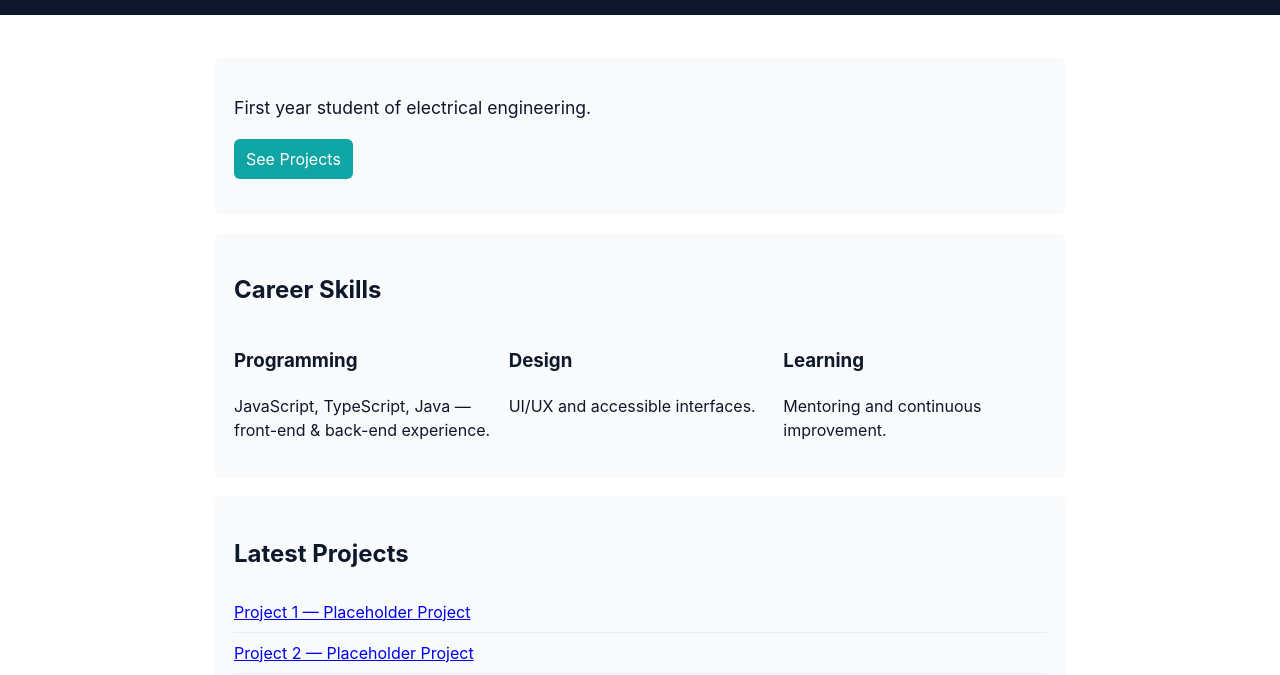
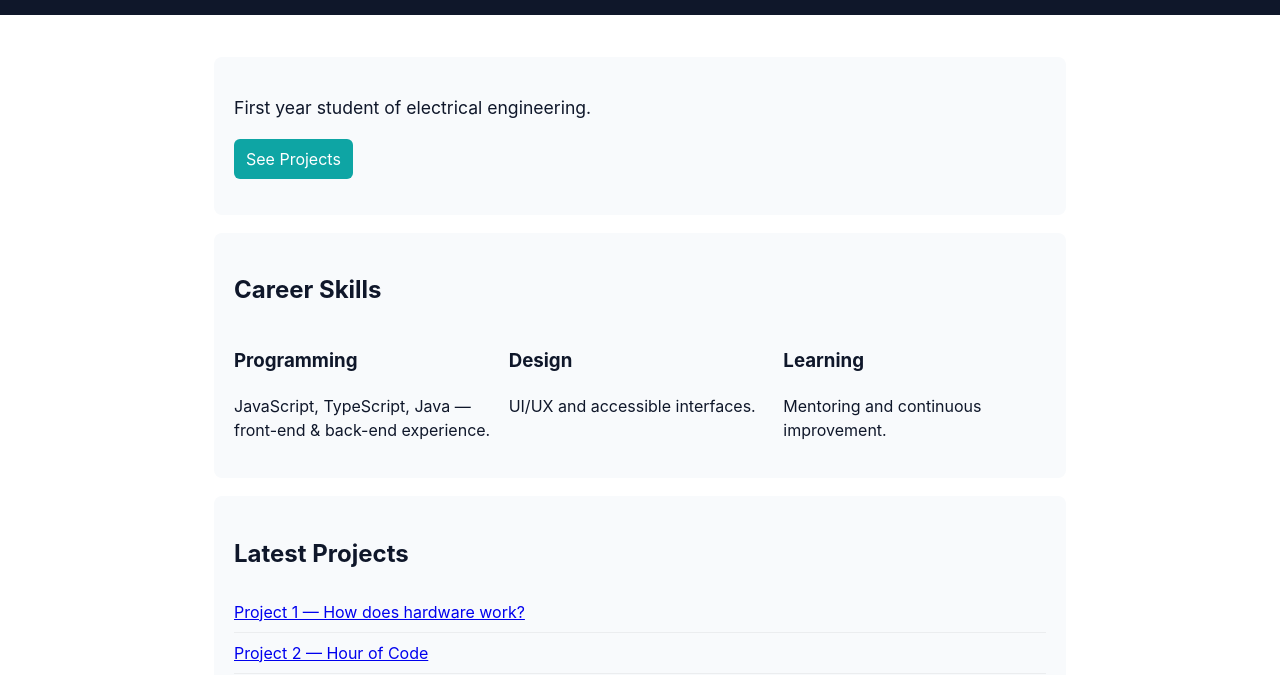
Before and after one commit to reaper3451/PersonalWebsite1, a plain HTML site: page index.html in a window 1280 px wide. Shown: the part 125-800 px from the top of the page. Drawn offline with Linux system fonts and the light colour scheme.

Commit message:
Update project links on homepage to real titles

```diff
--- a/index.html
+++ b/index.html
@@ -55,8 +55,8 @@
     <section id="projects" class="card">
       <h2>Latest Projects</h2>
       <ul class="posts">
-        <li><a href="project1.html">Project 1 — Placeholder Project</a></li>
-        <li><a href="project2.html">Project 2 — Placeholder Project</a></li>
+        <li><a href="project1.html">Project 1 — How does hardware work?</a></li>
+        <li><a href="project2.html">Project 2 — Hour of Code</a></li>
       </ul>
     </section>
 
```
